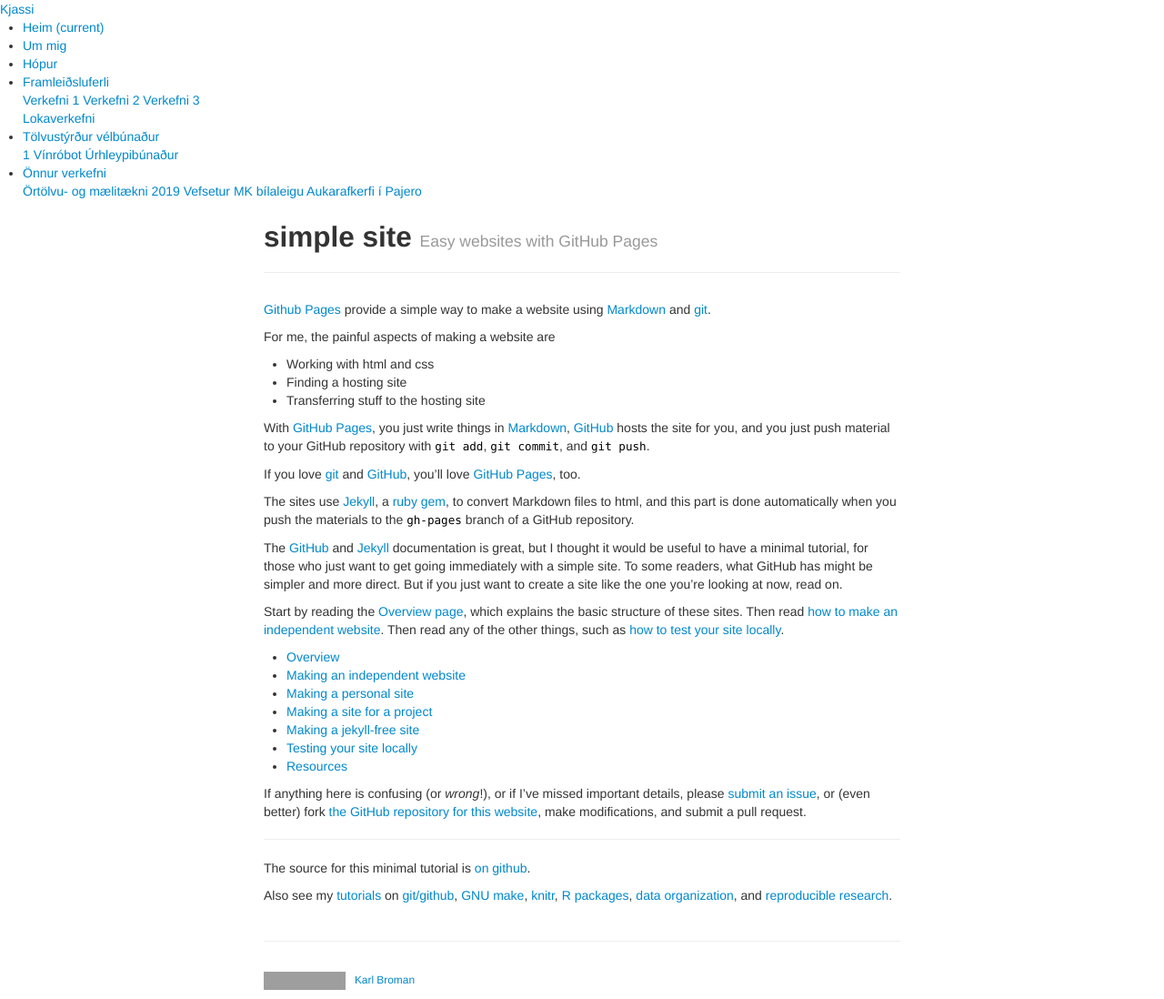
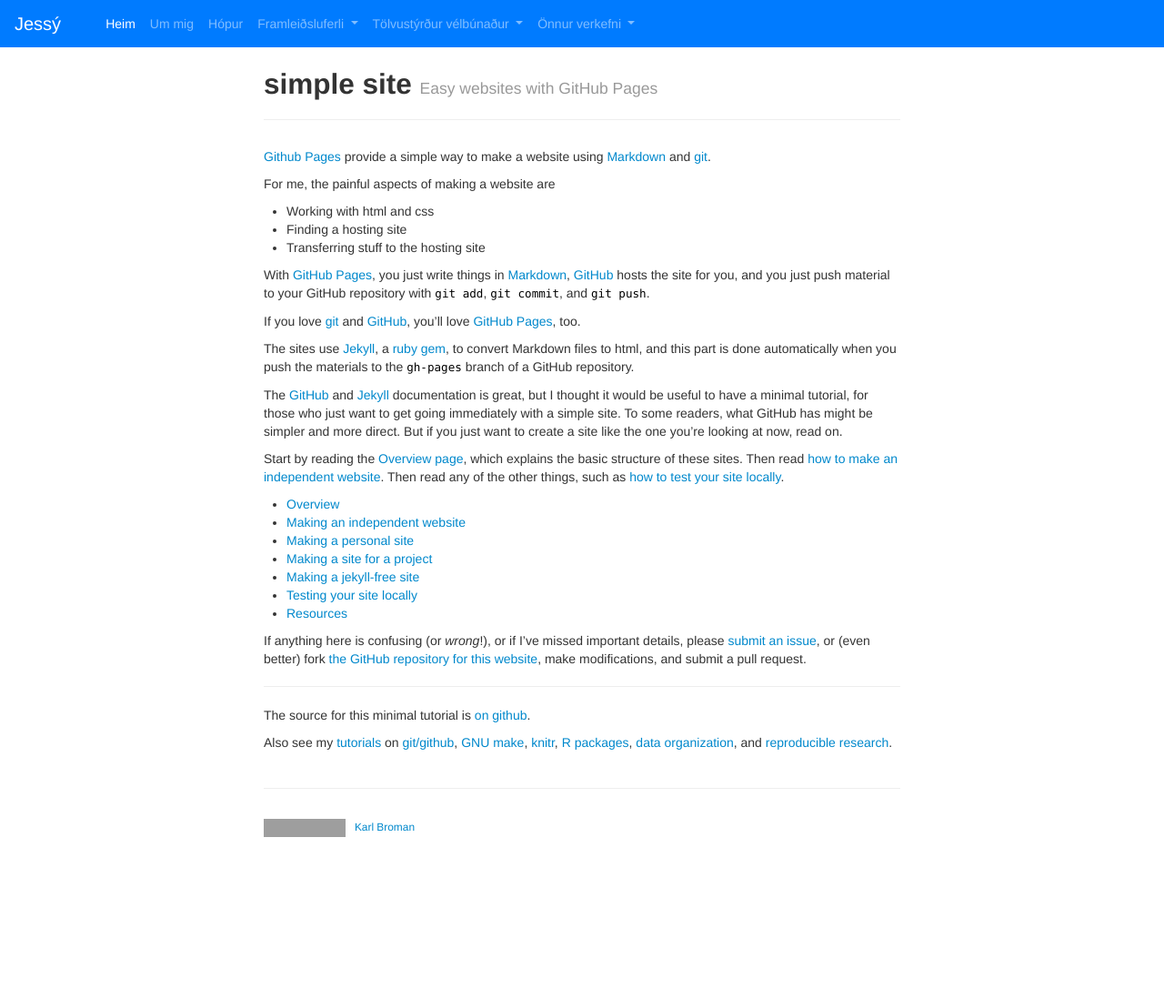
Before and after one commit to jessyjonsdottir/heimasida, a Jekyll site: the page built from index.md, in a window 1280 px wide. Shown: the whole page at 91% size. Built offline with Jekyll 4.4.1, drawn with Linux system fonts in a browser that asks for light colours; after the commit the page ends 930 px from its top, so only the background shows below that; grey boxes are pictures that could not be loaded.

Commit message:
meira boot

```diff
--- a/_includes/themes/twitter/default.html
+++ b/_includes/themes/twitter/default.html
@@ -15,6 +15,8 @@
     <![endif]-->
 
     <!-- Le styles -->
+    <link rel="stylesheet" href="https://stackpath.bootstrapcdn.com/bootstrap/4.4.1/css/bootstrap.min.css" integrity="sha384-Vkoo8x4CGsO3+Hhxv8T/Q5PaXtkKtu6ug5TOeNV6gBiFeWPGFN9MuhOf23Q9Ifjh" crossorigin="anonymous">
+    <link href="{{ ASSET_PATH }}/bootstrap/css/bootstrap.2.2.2.min.css" rel="stylesheet">
     <link href="{{ ASSET_PATH }}/bootstrap/css/bootstrap.2.2.2.min.css" rel="stylesheet">
     <link href="{{ ASSET_PATH }}/css/style.css?body=1" rel="stylesheet" type="text/css" media="all">
     <link href="{{ ASSET_PATH }}/css/kbroman.css" rel="stylesheet" type="text/css" media="all">
@@ -30,7 +32,7 @@
   <body>
 
     <nav class="navbar navbar-expand-lg navbar-dark bg-primary">
-  <a class="navbar-brand" href="{{ BASE_PATH }}">Kjassi</a>
+  <a class="navbar-brand" href="{{ BASE_PATH }}">Jessý</a>
 
     <ul class="navbar-nav mr-auto">
       <li class="nav-item active">
@@ -49,7 +51,6 @@
         <div class="dropdown-menu" aria-labelledby="navbarDropdown">
           <a class="dropdown-item" href="{{ BASE_PATH }}/verkefni1.html">Verkefni 1</a>
           <a class="dropdown-item" href="{{ BASE_PATH }}/verkefni2.html">Verkefni 2</a>
-            <a class="dropdown-item" href="{{ BASE_PATH }}/v3/v3.html">Verkefni 3</a>
           <div class="dropdown-divider"></div>
           <a class="dropdown-item" href="{{ BASE_PATH }}/lv/lv.html">Lokaverkefni</a>
         </div>
```
